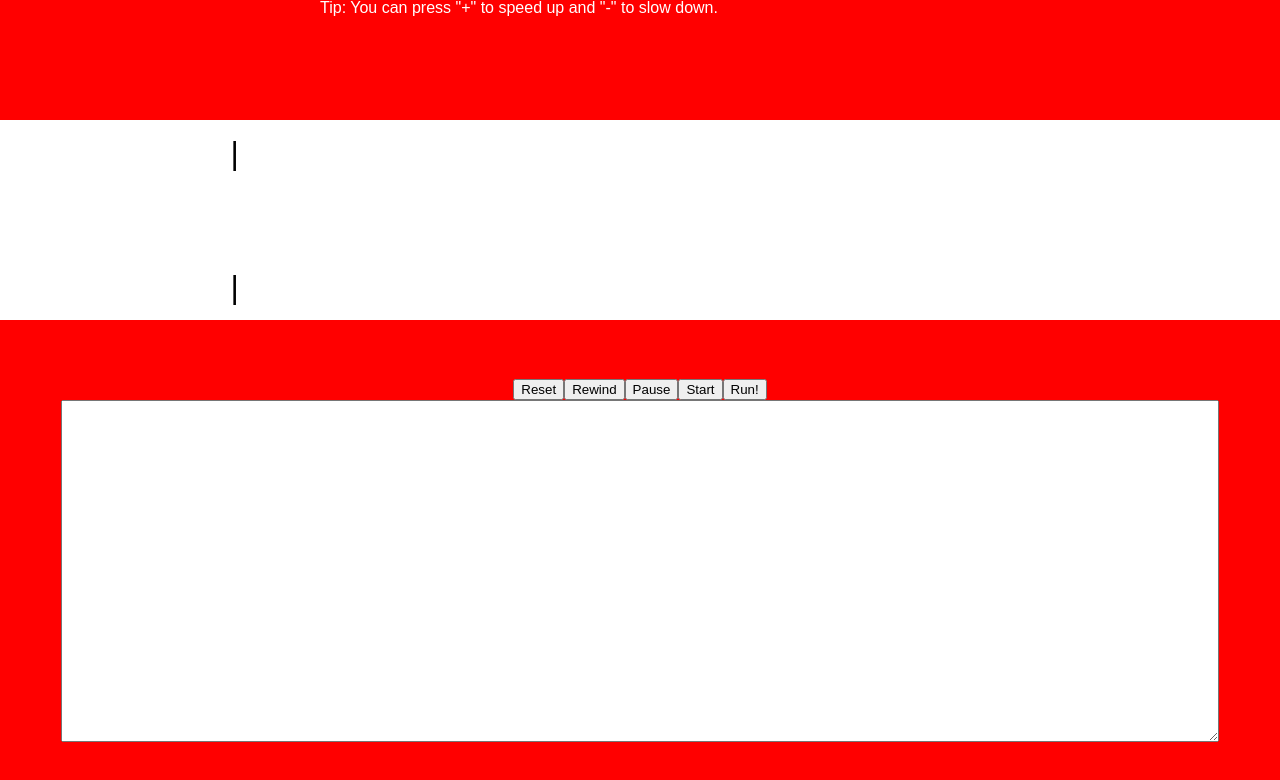
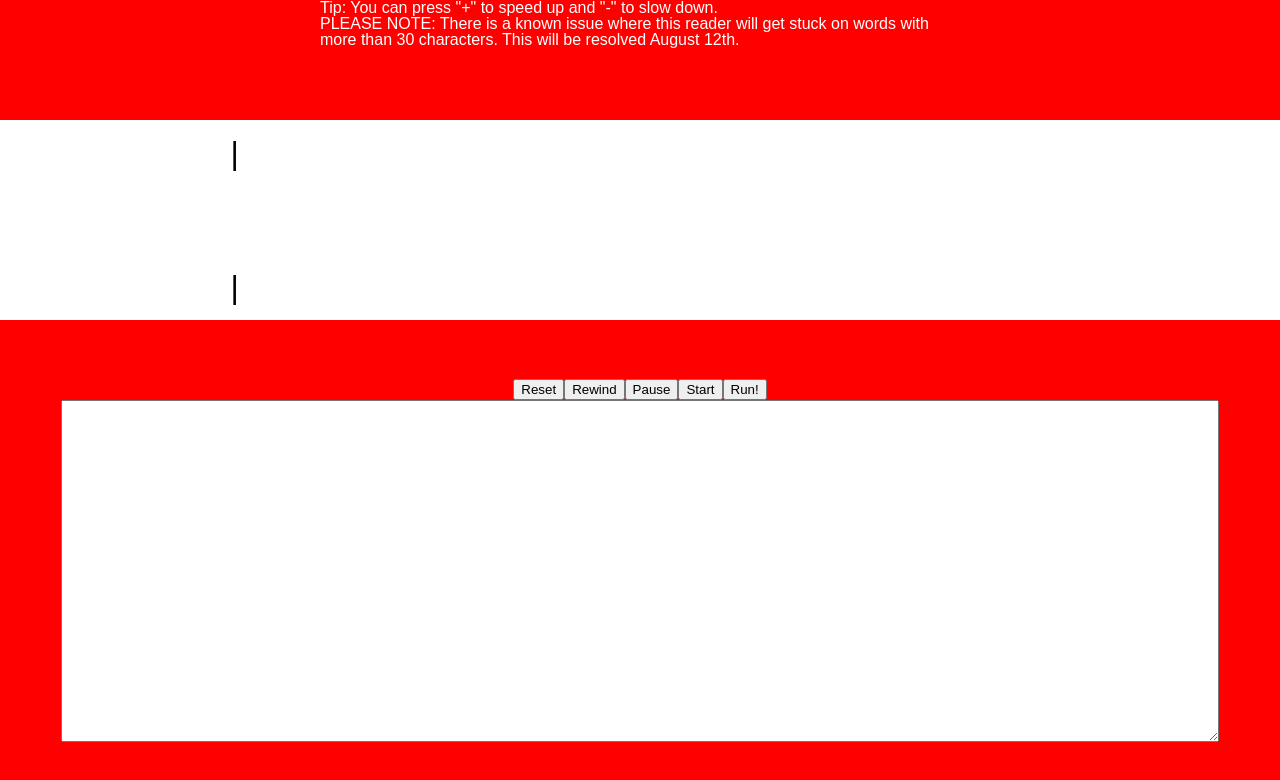
Before and after one commit to codyMalcolm/speed-reader, a plain HTML site: page index.html in a window 1280 px wide. Drawn offline with Linux system fonts and the light colour scheme.

Commit message:
add notice about character bug

```diff
--- a/index.html
+++ b/index.html
@@ -9,6 +9,7 @@
   <body>
     <header>
       <p>Tip: You can press "+" to speed up and "-" to slow down.</p>
+      <p>PLEASE NOTE: There is a known issue where this reader will get stuck on words with more than 30 characters. This will be resolved August 12th.</p>
     </header>
     <div class="main">
       <div class="left">
```
